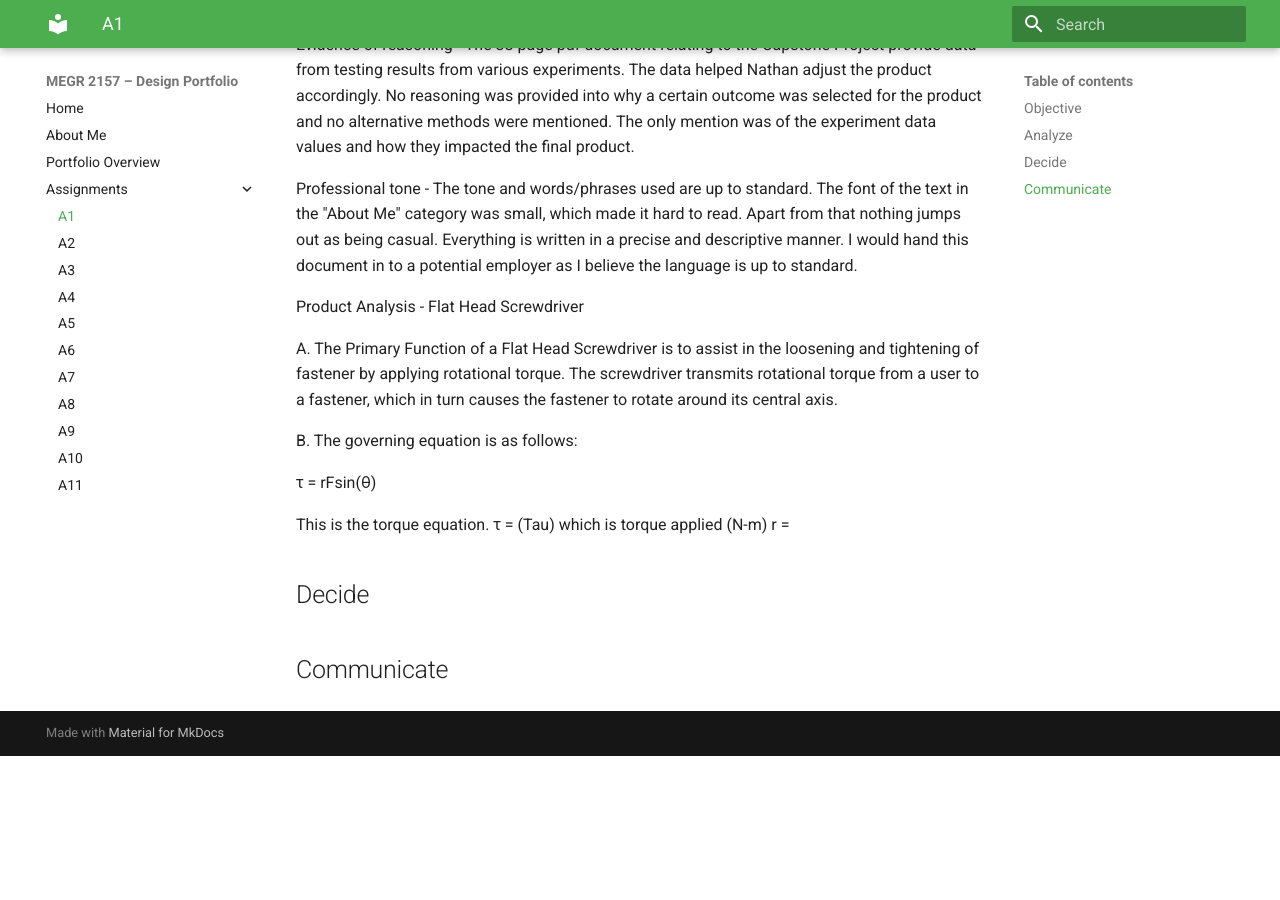
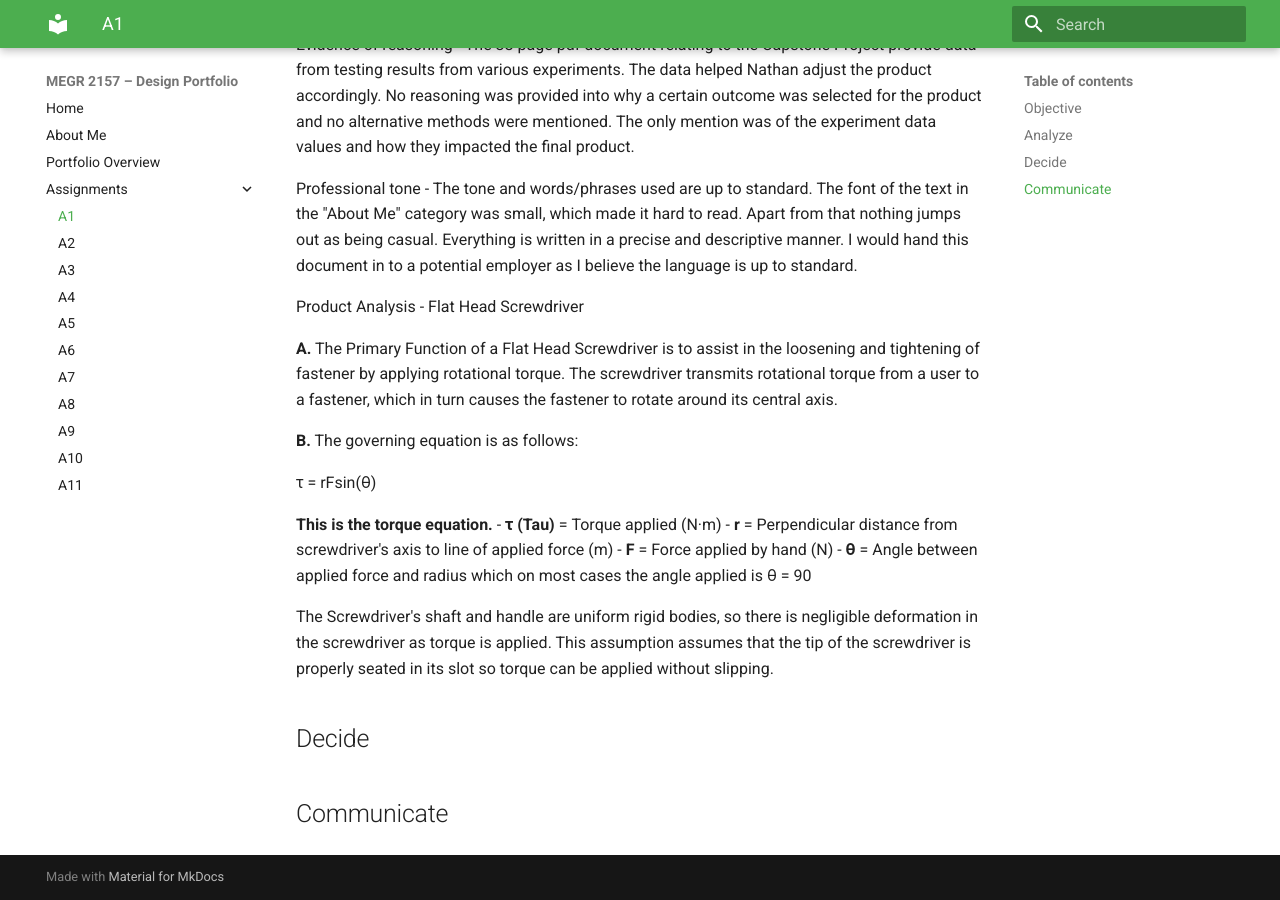
Before and after one commit to SaeedMalik7/megr2157-portfolio, an MkDocs documentation site: the page built from docs/assignments/A01/index.md, in a window 1280 px wide and 900 px high, scrolled down 1416 px. Built offline with MkDocs 1.6.1 and Material for MkDocs 9.7.7, drawn with Linux system fonts in a browser that asks for light colours; before the commit the page ends 2172 px from its top, so only the background shows below that.

Commit message:
Enhance formatting in product analysis section
Formatted product analysis section for clarity and emphasis.

```diff
--- a/docs/assignments/A01/index.md
+++ b/docs/assignments/A01/index.md
@@ -34,15 +34,20 @@ Professional tone - The tone and words/phrases used are up to standard. The font
 
 Product Analysis - Flat Head Screwdriver
 
-A. The Primary Function of a Flat Head Screwdriver is to assist in the loosening and tightening of fastener by applying rotational torque. The screwdriver transmits rotational torque from a user to a fastener, which in turn causes the fastener to rotate around its central axis.
+**A.** The Primary Function of a Flat Head Screwdriver is to assist in the loosening and tightening of fastener by applying rotational torque. The screwdriver transmits rotational torque from a user to a fastener, which in turn causes the fastener to rotate around its central axis.
 
-B. The governing equation is as follows:
+**B.** The governing equation is as follows:
 
 τ = rFsin(θ)
 
-This is the torque equation.
-τ = (Tau) which is torque applied (N-m)
-r =
+**This is the torque equation.**
+- **τ (Tau)** = Torque applied (N·m)
+- **r** = Perpendicular distance from screwdriver's axis to line of applied force (m)
+- **F** = Force applied by hand (N)
+- **θ** = Angle between applied force and radius which on most cases the angle applied is θ = 90
+
+The Screwdriver's shaft and handle are uniform rigid bodies, so there is negligible deformation in the screwdriver as torque is applied.
+This assumption assumes that the tip of the screwdriver is properly seated in its slot so torque can be applied without slipping.
 
 ## Decide
 
```
